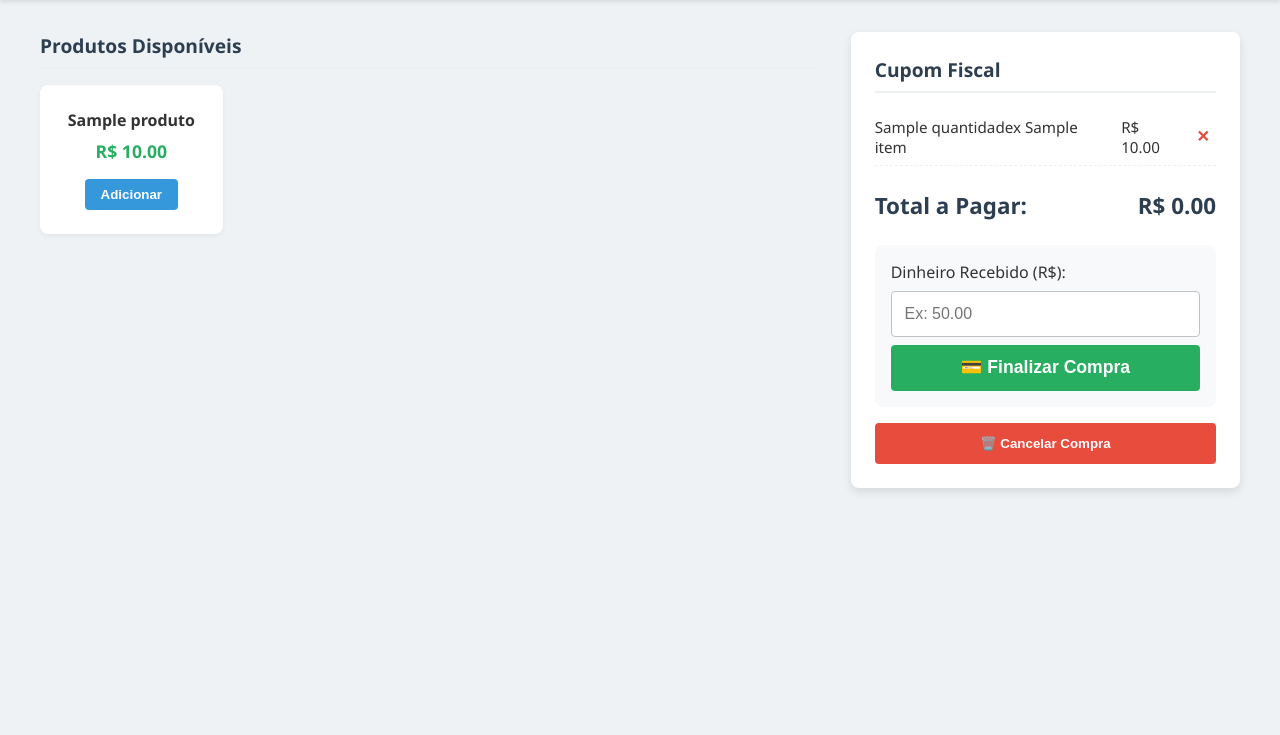
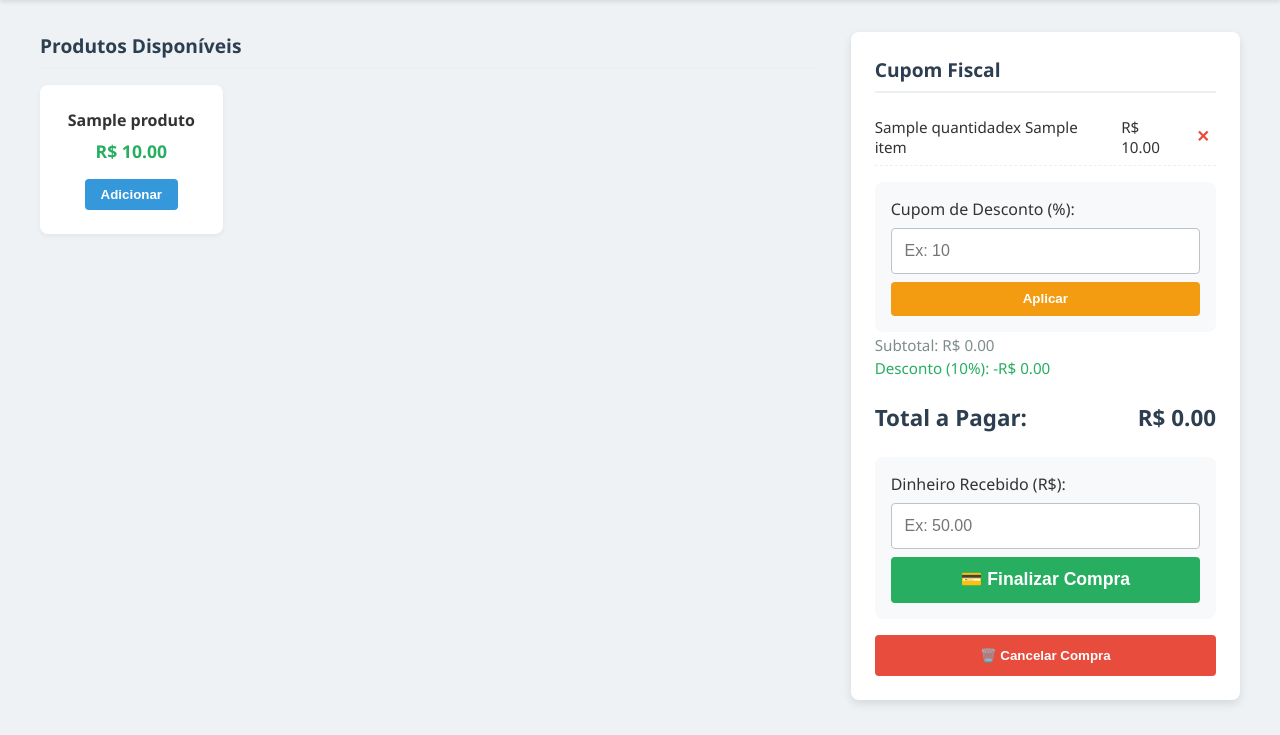
Before and after one commit to LeoSoaresK/MarketCheckout, a Flask app: template templates/index.html in a window 1280 px wide. Shown: the part 65-800 px from the top of the page. Run offline with Flask 3, Linux system fonts and the light colour scheme; the template is opened without the code that fills it: most values are stand-ins (such as "Sample title", 1, 10 or a date in 2020).

Commit message:
Interface com suporte para aplicar desconto

```diff
--- a/static/style.css
+++ b/static/style.css
@@ -119,6 +119,48 @@ h2 {
     margin: 1.5rem 0;
 }
 
+.total-box .subtotal,
+.total-box .desconto-aplicado {
+    display: flex;
+    justify-content: space-between;
+    margin: 0.2rem 0;
+    font-size: 0.95rem;
+    color: #7f8c8d;
+}
+
+.total-box .desconto-aplicado { color: #27ae60; }
+
+.desconto-box {
+    margin-top: 1rem;
+}
+
+.form-desconto {
+    display: flex;
+    flex-direction: column;
+    gap: 0.5rem;
+    background-color: #f8f9fa;
+    padding: 1rem;
+    border-radius: 8px;
+}
+
+.form-desconto input {
+    padding: 0.8rem;
+    border: 1px solid #bdc3c7;
+    border-radius: 4px;
+    font-size: 1rem;
+}
+
+.btn-desconto {
+    background-color: #f39c12;
+    color: white;
+    border: none;
+    padding: 0.6rem;
+    border-radius: 4px;
+    cursor: pointer;
+    font-weight: bold;
+}
+.btn-desconto:hover { background-color: #d4880f; }
+
 /* Formulários de Pagamento */
 .form-pagamento {
     display: flex;
--- a/templates/index.html
+++ b/templates/index.html
@@ -60,7 +60,21 @@
                 {% endif %}
             </div>
 
+            {% if carrinho %}
+            <div class="desconto-box">
+                <form action="/desconto" method="POST" class="form-desconto">
+                    <label for="percentual">Cupom de Desconto (%):</label>
+                    <input type="number" step="1" min="0" max="100" name="percentual" id="percentual" required placeholder="Ex: 10">
+                    <button type="submit" class="btn-desconto">Aplicar</button>
+                </form>
+            </div>
+            {% endif %}
+
             <div class="total-box">
+                {% if desconto %}
+                <p class="subtotal">Subtotal: R$ {{ "%.2f"|format(subtotal) }}</p>
+                <p class="desconto-aplicado">Desconto ({{ desconto|round(0, 'common')|int }}%): -R$ {{ "%.2f"|format(subtotal - total) }}</p>
+                {% endif %}
                 <h3>Total a Pagar: <span>R$ {{ "%.2f"|format(total) }}</span></h3>
             </div>
 
```
Also changed, not shown: tests/test_carrinho.py (+1 -0 lines).
